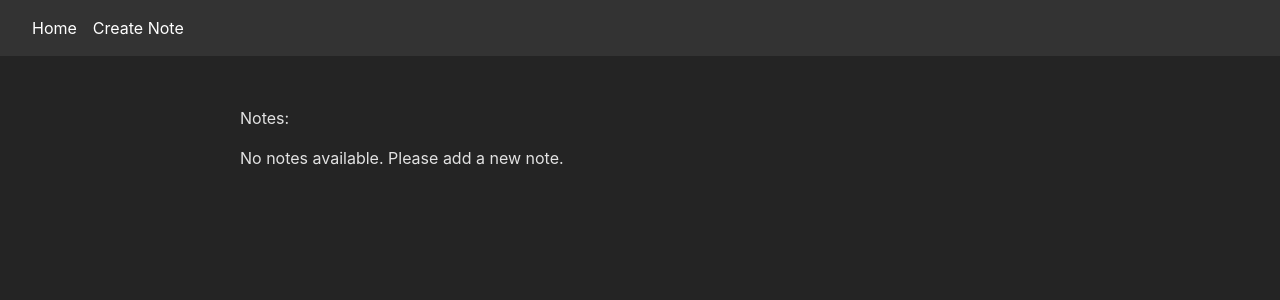
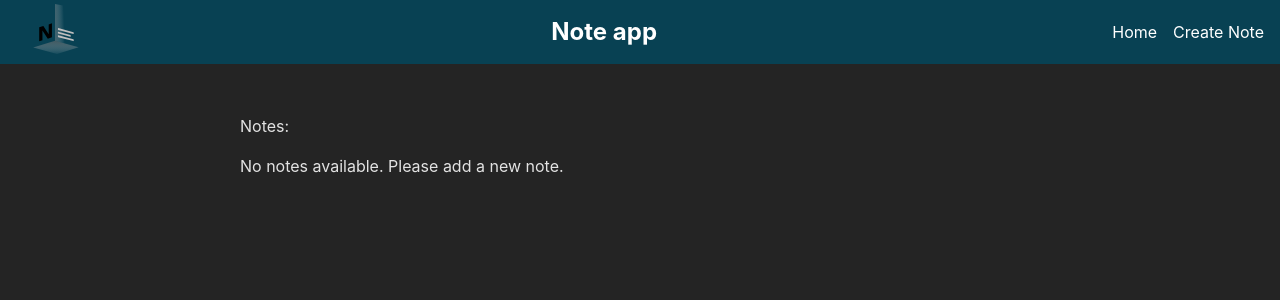
Before and after one commit to zahariev/note-taking-app, a React (Vite) app: page / in a window 1280 px wide. Shown: the top 300 px of the page. Built offline with nearby package versions, Linux system fonts and the light colour scheme.

Commit message:
add: logo

```diff
--- /dev/null
+++ b/src/App.css
@@ -0,0 +1,4 @@
+html,
+body {
+  font-family: "Montserrat", sans-serif;
+}
--- a/src/pages/Navigation.tsx
+++ b/src/pages/Navigation.tsx
@@ -2,8 +2,26 @@ import { Link, Outlet } from "react-router-dom";
 import styled from "styled-components";
 
 const Nav = styled.nav`
-  background-color: #333;
-  padding: 1rem 2rem;
+  height: 4rem;
+  display: flex;
+  align-items: center;
+  justify-content: space-between;
+  background-color: #084153;
+  color: white;
+  padding: 0rem 1rem;
+`;
+//   padding: 1rem 2rem;
+//   background-color: #333;
+const NatTitle = styled.h1`
+  font-size: 1.5rem;
+  margin: 0;
+  color: #fff;
+`;
+
+const StyledImg = styled.img`
+  width: 80px;
+  height: 50px;
+  cursor: pointer;
 `;
 
 const NavList = styled.ul`
@@ -29,6 +47,10 @@ const Navigation = () => {
   return (
     <>
       <Nav>
+        <Link to="/">
+          <StyledImg src="/src/assets/logo.svg" alt="App Logo" />
+        </Link>
+        <NatTitle>Note app</NatTitle>
         <NavList>
           <NavItem>
             <StyledLink to="/">Home</StyledLink>
```
Also changed, not shown: src/assets/logo.svg (added).
